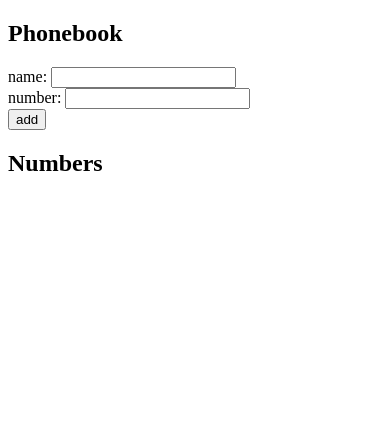
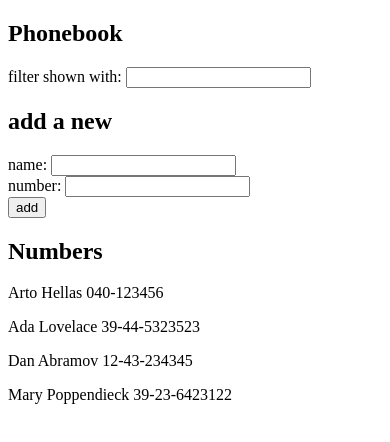
Before and after one commit to brunomaso1/course-ossu-full-stack-open, a React (Create React App) app in the folder part2/phonebook/: page / in a window 390 px wide. Shown: the top 442 px of the page. Built offline with nearby package versions, Linux system fonts and the light colour scheme.

Commit message:
2.9*: The Phonebook Step4

```diff
--- a/part2/phonebook/src/App.js
+++ b/part2/phonebook/src/App.js
@@ -1,10 +1,16 @@
 import { useState, React } from "react";
 
 function App() {
-  const [persons, setPersons] = useState([]);
+  const [persons, setPersons] = useState([
+    { name: 'Arto Hellas', number: '040-123456', id: 1 },
+    { name: 'Ada Lovelace', number: '39-44-5323523', id: 2 },
+    { name: 'Dan Abramov', number: '12-43-234345', id: 3 },
+    { name: 'Mary Poppendieck', number: '39-23-6423122', id: 4 }
+  ]);
 
   const [newName, setNewName] = useState('');
   const [newNumber, setNewNumber] = useState('');
+  const [serachTerm, setSearchTerm] = useState('');
 
   function addNewPerson(event) {
     event.preventDefault();
@@ -13,7 +19,8 @@ function App() {
     } else {
       setPersons(persons.concat({
         name: newName,
-        number: newNumber
+        number: newNumber,
+        id: persons.length + 1
       }));
       setNewNumber('');
       setNewName('');
@@ -28,9 +35,15 @@ function App() {
     setNewNumber(event.target.value);
   }
 
+  function handleSearchTermChange(event) {
+    setSearchTerm(event.target.value);
+  }
+
   return (
     <div>
       <h2>Phonebook</h2>
+      <div>filter shown with: <input onChange={handleSearchTermChange} value={serachTerm}></input></div>
+      <h2>add a new</h2>
       <form onSubmit={addNewPerson} >
         <div>name: <input onChange={handleNewNameChange} value={newName} /></div>
         <div>number: <input onChange={handleNewNumberChange} value={newNumber} /></div>
@@ -39,9 +52,9 @@ function App() {
         </div>
       </form>
       <h2>Numbers</h2>
-      {persons.map((person) => {
-        return <p key={person.name}>{person.name} {person.number}</p>
-      })}
+      {persons
+        .filter((person) => person.name.toLowerCase().includes(serachTerm.toLowerCase().trim()))
+        .map((person) => <p key={person.id}>{person.name} {person.number}</p>)}
     </div>
   );
 }
```
